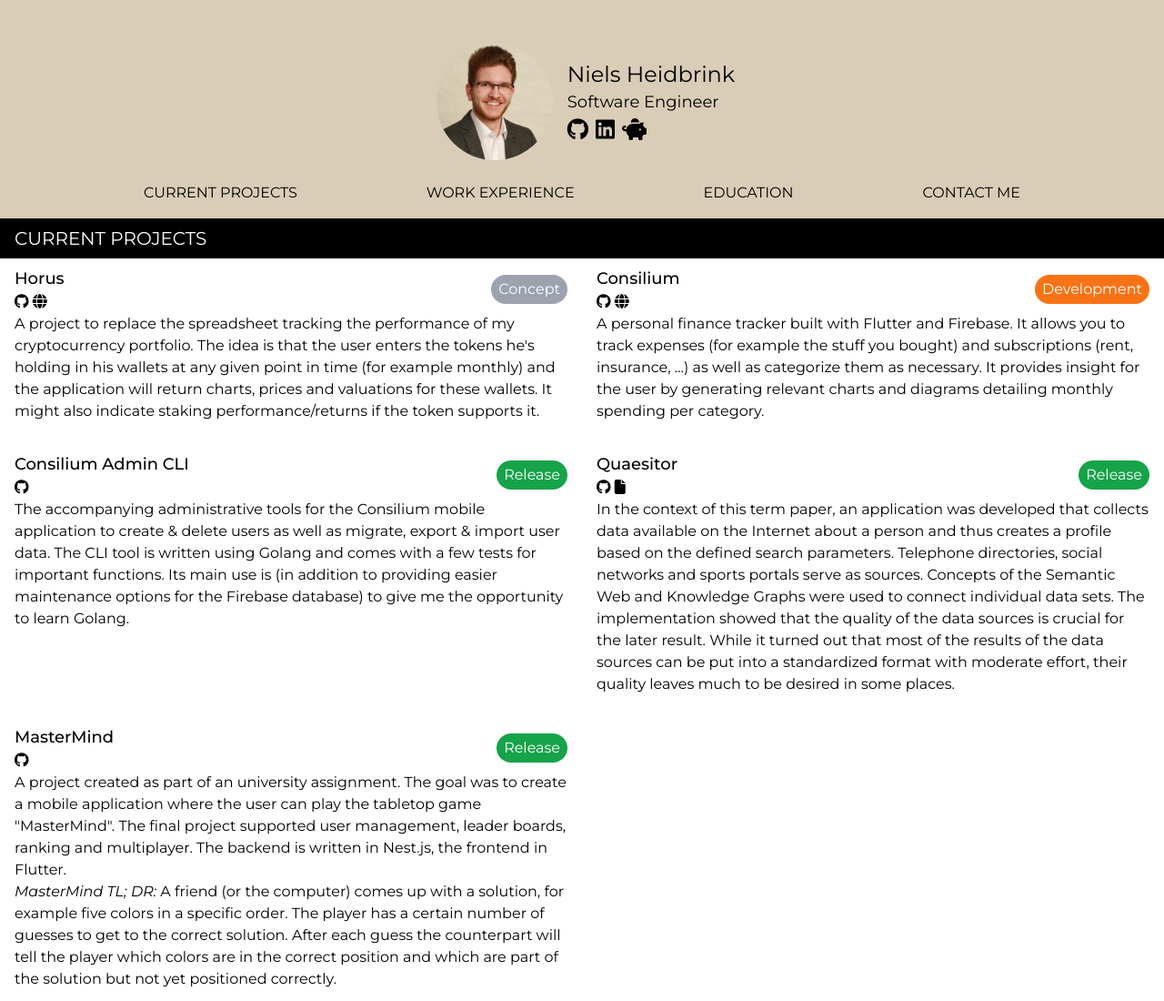
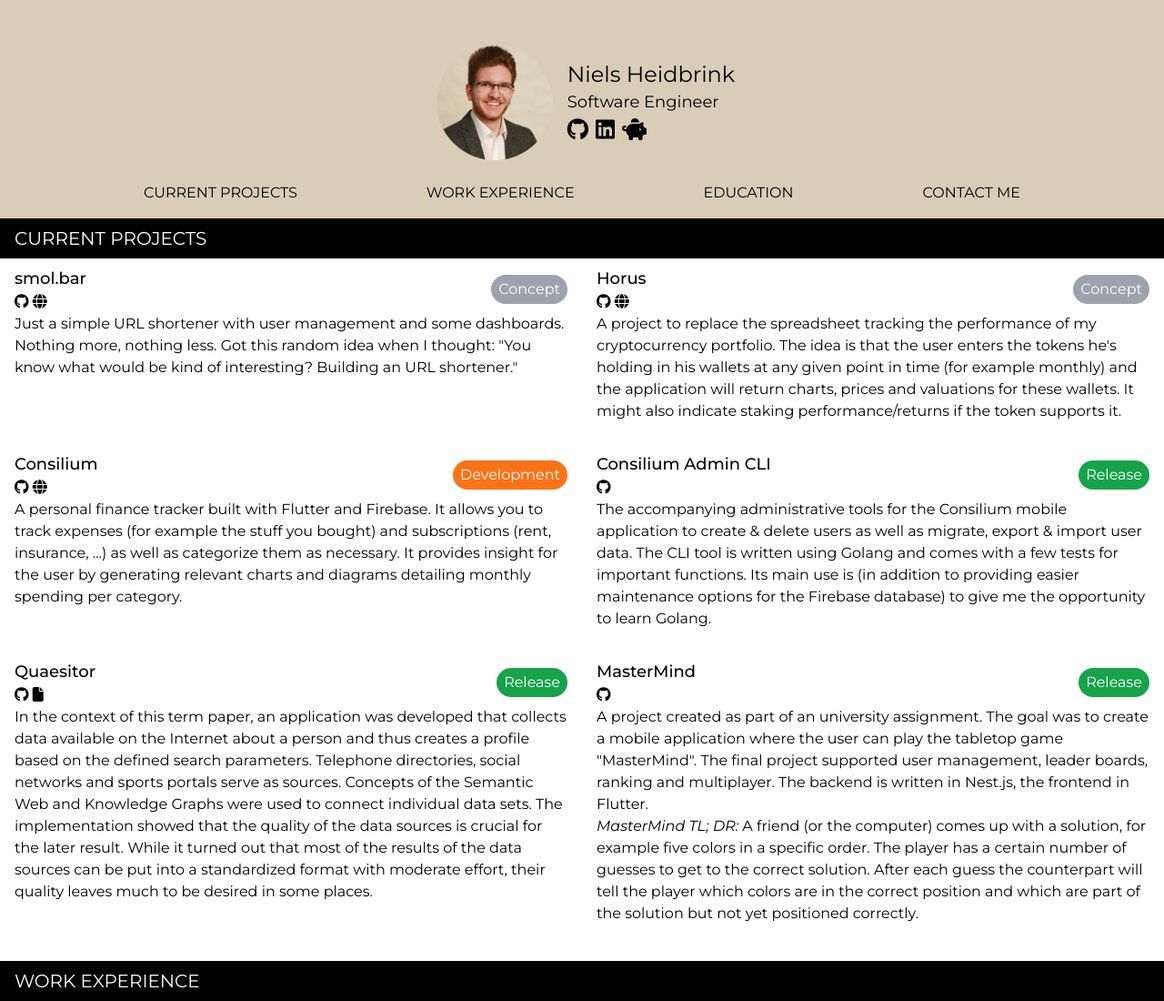
Before and after one commit to niels-hb/niels-hb.github.io, a plain HTML site: page index.html in a window 1280 px wide. Shown: the top 1100 px of the page at 91% size. Drawn offline with nearby package versions, Linux system fonts and the light colour scheme.

Commit message:
Added smol.bar to "Current projects"

```diff
--- a/index.html
+++ b/index.html
@@ -197,6 +197,41 @@
 
       <div class="container">
         <div class="grid grid-cols-1 sm:grid-cols-2 gap-8 py-2">
+          <div>
+            <div class="flex flex-row justify-between items-center">
+              <div>
+                <h1 class="text-lg font-medium">smol.bar</h1>
+                <div>
+                  <a
+                    target="blank"
+                    href="https://github.com/niels-hb/smol.bar/"
+                    title="GitHub"
+                  >
+                    <i class="fa-brands fa-github"></i>
+                  </a>
+                  <a
+                    target="blank"
+                    href="https://smol.bar/"
+                    title="Project Website"
+                  >
+                    <i class="fa-solid fa-globe"></i>
+                  </a>
+                </div>
+              </div>
+
+              <span class="rounded-full bg-gray-400 px-2 py-1 text-white">
+                Concept
+              </span>
+            </div>
+
+            <p>
+              Just a simple URL shortener with user management and some
+              dashboards. Nothing more, nothing less. Got this random idea when
+              I thought: "You know what would be kind of interesting? Building
+              an URL shortener."
+            </p>
+          </div>
+
           <div>
             <div class="flex flex-row justify-between items-center">
               <div>
```
